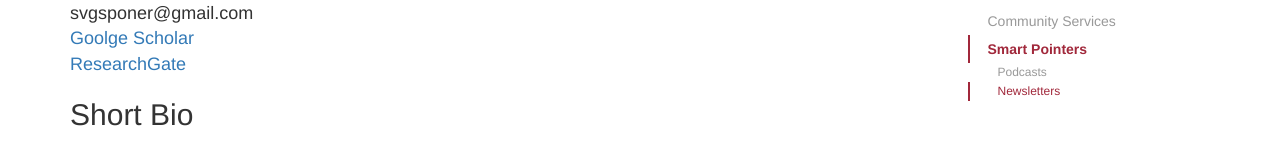
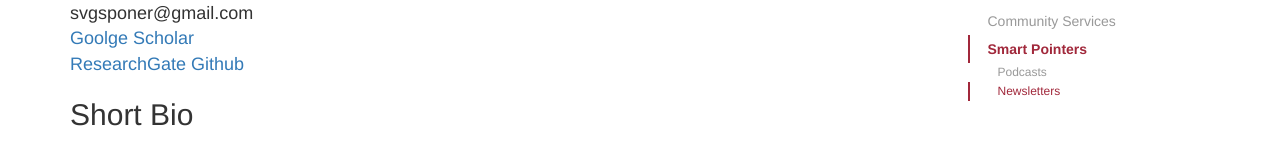
Before and after one commit to svgsponer/svgsponer.github.io, a plain HTML site: page index.html in a window 1280 px wide. Shown: the part 209-353 px from the top of the page. Drawn offline with nearby package versions, Linux system fonts and the light colour scheme.

Commit message:
Add github link

```diff
--- a/index.html
+++ b/index.html
@@ -37,6 +37,8 @@
                               Goolge Scholar</a></br>
                           <a href="https://www.researchgate.net/profile/Severin_Gsponer" alt="Research gate link">
                               ResearchGate</a>
+                          <a href="https://github.com/svgsponer" alt="Github link">
+                              Github</a>
                         </p>
                     </div>
                 </div>
```
